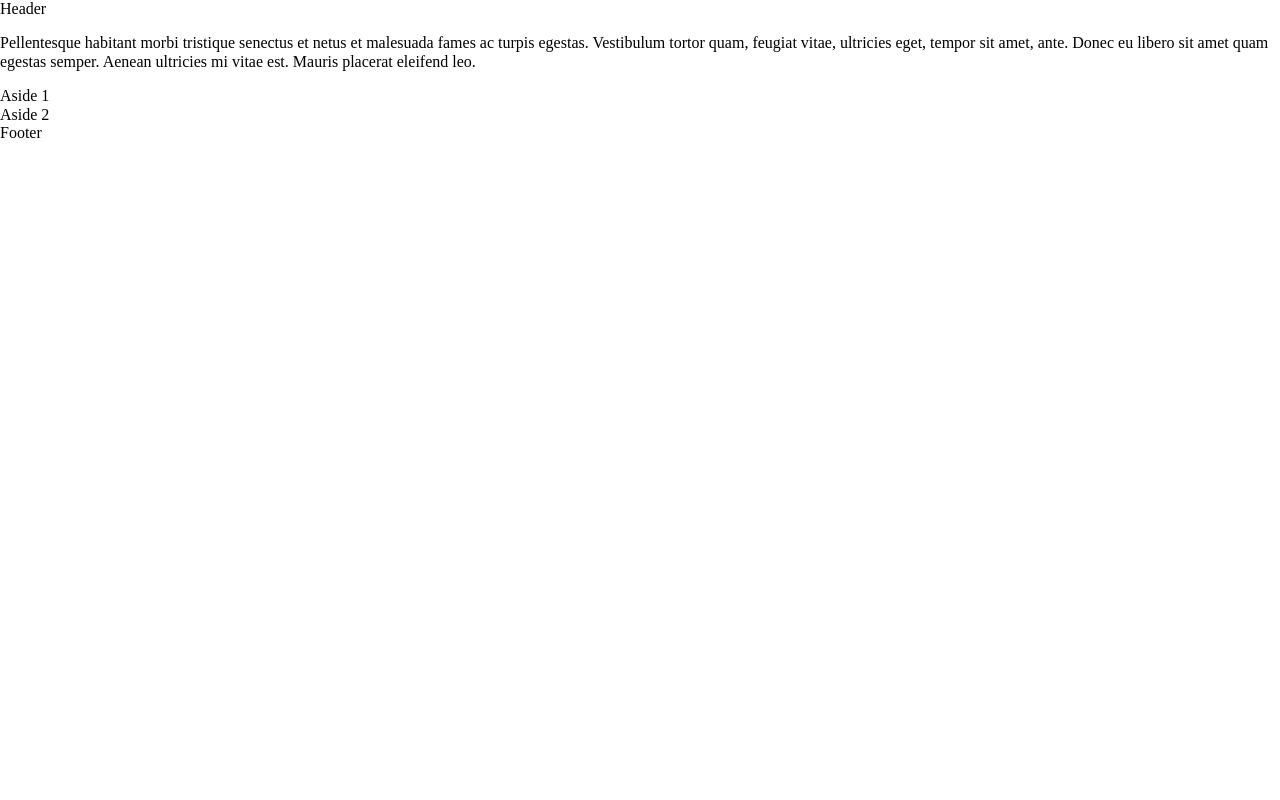
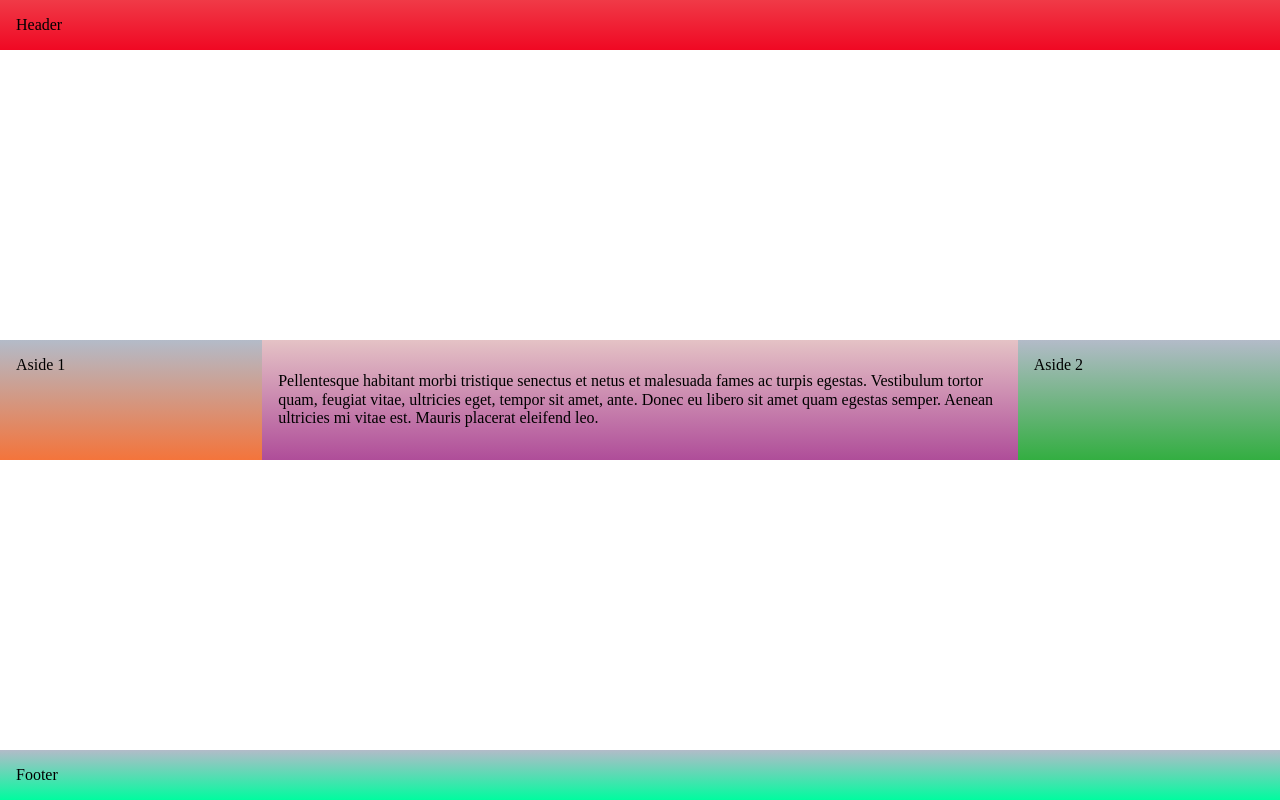
Before and after one commit to mygithubaccount3/flexbox, a plain HTML site: page index.html in a window 1280 px wide. Drawn offline with Linux system fonts and the light colour scheme.

Commit message:
first commit

```diff
--- a/index.html
+++ b/index.html
@@ -8,9 +8,9 @@
 </head>
 <body class="wrapper">
     <header class="header">Header</header>
-    <article class="main">
+    <main class="main">
         <p>Pellentesque habitant morbi tristique senectus et netus et malesuada fames ac turpis egestas. Vestibulum tortor quam, feugiat vitae, ultricies eget, tempor sit amet, ante. Donec eu libero sit amet quam egestas semper. Aenean ultricies mi vitae est. Mauris placerat eleifend leo.</p>
-    </article>
+    </main>
     <aside class="aside aside-1">Aside 1</aside>
     <aside class="aside aside-2">Aside 2</aside>
     <footer class="footer">Footer</footer>
--- a/style.css
+++ b/style.css
@@ -0,0 +1,50 @@
+.wrapper {
+    display: flex;
+    flex-wrap: wrap;
+    justify-content: center;
+    min-height: 100vh;
+    align-content: space-between;
+
+}
+
+.wrapper > * {
+    padding: 1rem;
+}
+
+.header {
+    flex-basis: 100%;
+    background: rgb(240,100,73);
+    background: linear-gradient(to bottom,rgba(240,58,71,1) 0%, rgb(240, 8, 35) 100%);
+    order: 1;
+    height: 50px;
+}
+
+.main {
+    /*background: rgb();*/
+    background: linear-gradient(to bottom, rgba(175, 71, 80, 0.33) 0%, rgb(175, 77, 153) 100%);
+    flex: 4 1 1px;
+    order: 3;
+
+}
+
+.aside {
+    background: linear-gradient(to bottom, rgba(39,111,191,0.33) 0%,rgba(39,111,191,1) 100%);
+    flex-grow: 1;
+}
+
+.aside-1 {
+    background: linear-gradient(to bottom, rgba(24, 48, 89, 0.33) 0%, rgba(244, 116, 59, 1) 100%);
+    order: 2;
+}
+
+.aside-2 {
+    background: linear-gradient(to bottom, rgba(24,48,89,0.33) 0%, rgb(51, 174, 65) 100%);
+    order: 4;
+}
+
+.footer {
+    flex-basis: 100%;
+    background: linear-gradient(to bottom, rgba(24,48,89,0.33) 0%, rgb(0, 252, 159) 100%);
+    order: 5;
+    height: 50px;
+}
```
Also changed, not shown: normalize.css.
